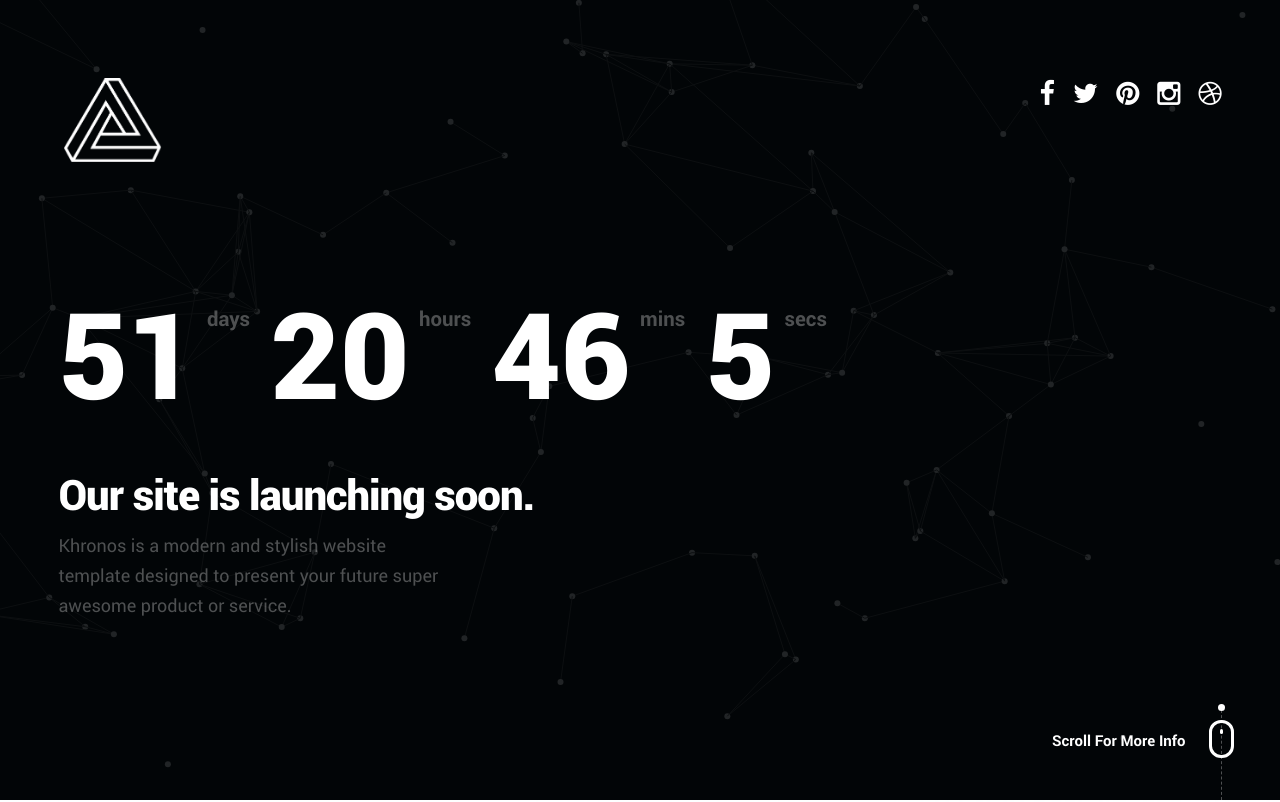
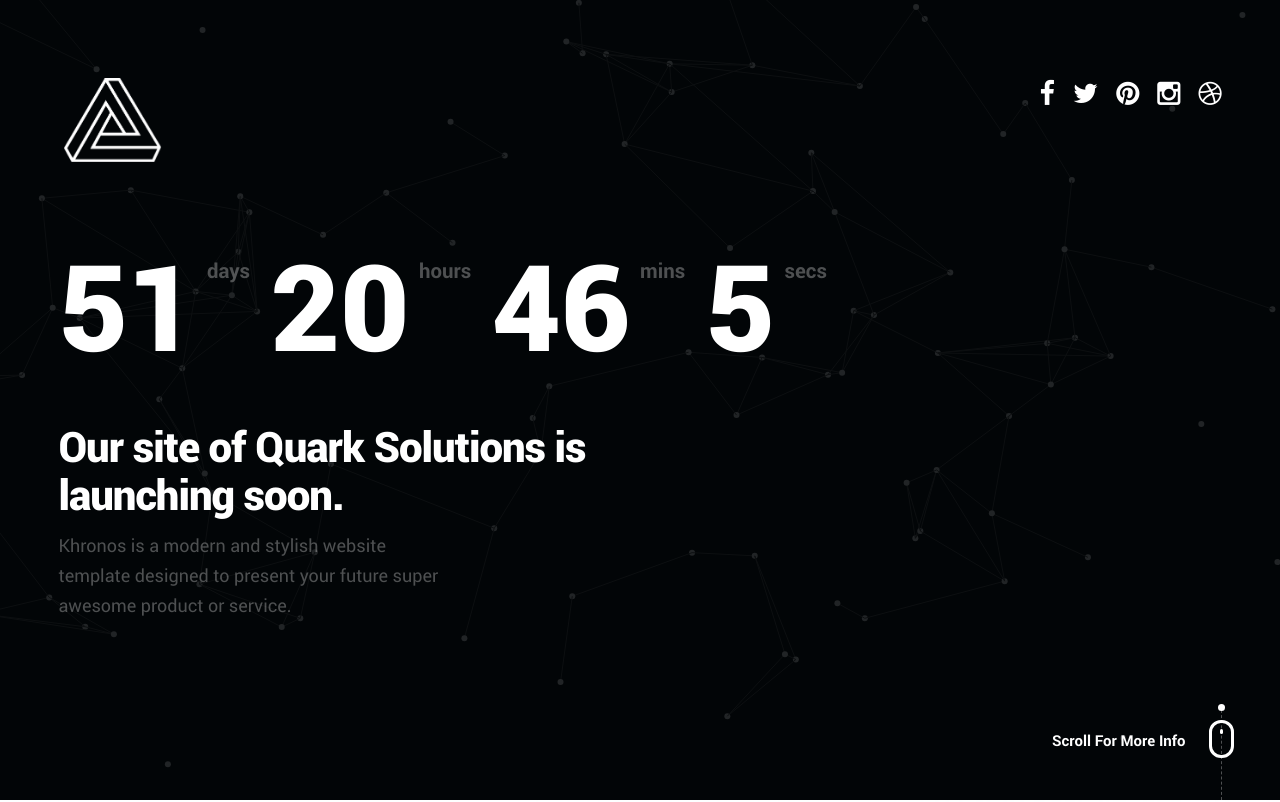
Before and after one commit to quark-team/site-counter, an Angular app: page / in a window 1280 px wide. Shown: the top 802 px of the page. Built offline with nearby package versions, Linux system fonts and the light colour scheme.

Commit message:
test automatic deploy

```diff
--- a/src/app/app.component.html
+++ b/src/app/app.component.html
@@ -76,7 +76,7 @@
             </div>
 
             <div class="bottom-text">
-              <h1>Our site is launching soon.</h1>
+              <h1>Our site of Quark Solutions is launching soon.</h1>
               <p>
                 Khronos is a modern and stylish website template designed to present your future super awesome product or service.
               </p>
```
